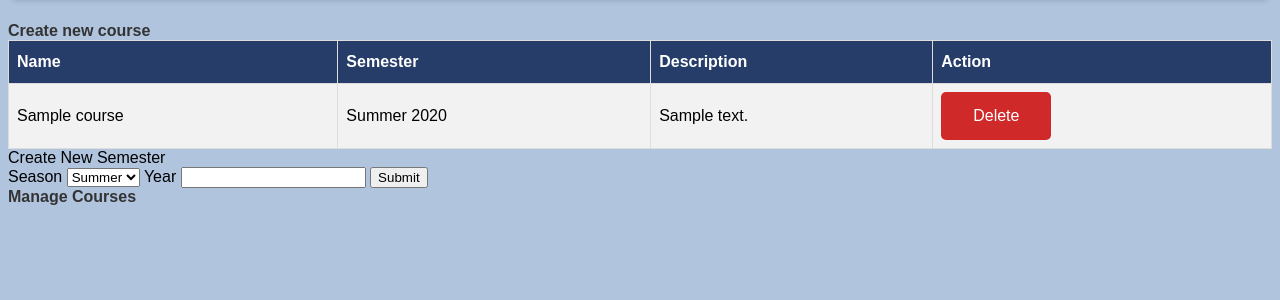
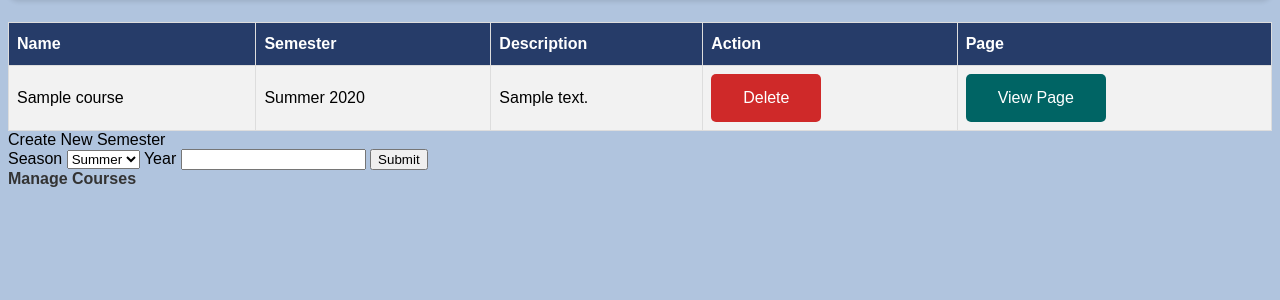
Before and after one commit to JCSelner/TA_Scheduler, a Django app: page /courses/ in a window 1280 px wide. Shown: the part 98-398 px from the top of the page. Run offline with Django 5.2, Linux system fonts and the light colour scheme; tables that the repository leaves empty hold one stand-in row (values such as "Sample post").

Commit message:
Made the linking for thr pages

```diff
--- a/templates/courseDisplay.html
+++ b/templates/courseDisplay.html
@@ -29,14 +29,12 @@
     <table>
         {% csrf_token %}
         <tr>
-            <th>User Name</th>
             <th>First Name</th>
             <th>Last Name</th>
             <th>Role</th>
         </tr>
         {% for a in assignments %}
         <tr>
-            <td>{{a.userID.userID}}</td>
             <td>{{a.userID.firstName}}</td>
             <td>{{a.userID.lastName}}</td>
             <td>{{a.userID.role}}</td>
--- a/templates/courses.html
+++ b/templates/courses.html
@@ -9,8 +9,7 @@
 <body>
 
 <h1 class = "header">Courses</h1>
-<a href="/createCourse/">Create new course</a>
-<table id="user_table">
+<table id = "user_table">
     {% csrf_token %}
 
     <tr>
@@ -18,6 +17,7 @@
         <th>Semester</th>
         <th>Description</th>
         <th>Action</th>
+        <th>Page</th>
     </tr>
     {% for c in courses %}
     <tr>
@@ -29,6 +29,13 @@
                 {% csrf_token %}
                 <input type="hidden" name="courseID" value="{{ c.courseID }}">
                 <button type="submit" class="button">Delete</button>
+            </form>
+        </td>
+        <td>
+            <form action="{% url 'courseDisplay' pk=c.courseID %}" method="get">
+                {% csrf_token %}
+                <input type="hidden" name="courseID" value="{{ c.courseID }}">
+                <button type="submit" class="pageButton">View Page</button>
             </form>
         </td>
     </tr>
```
